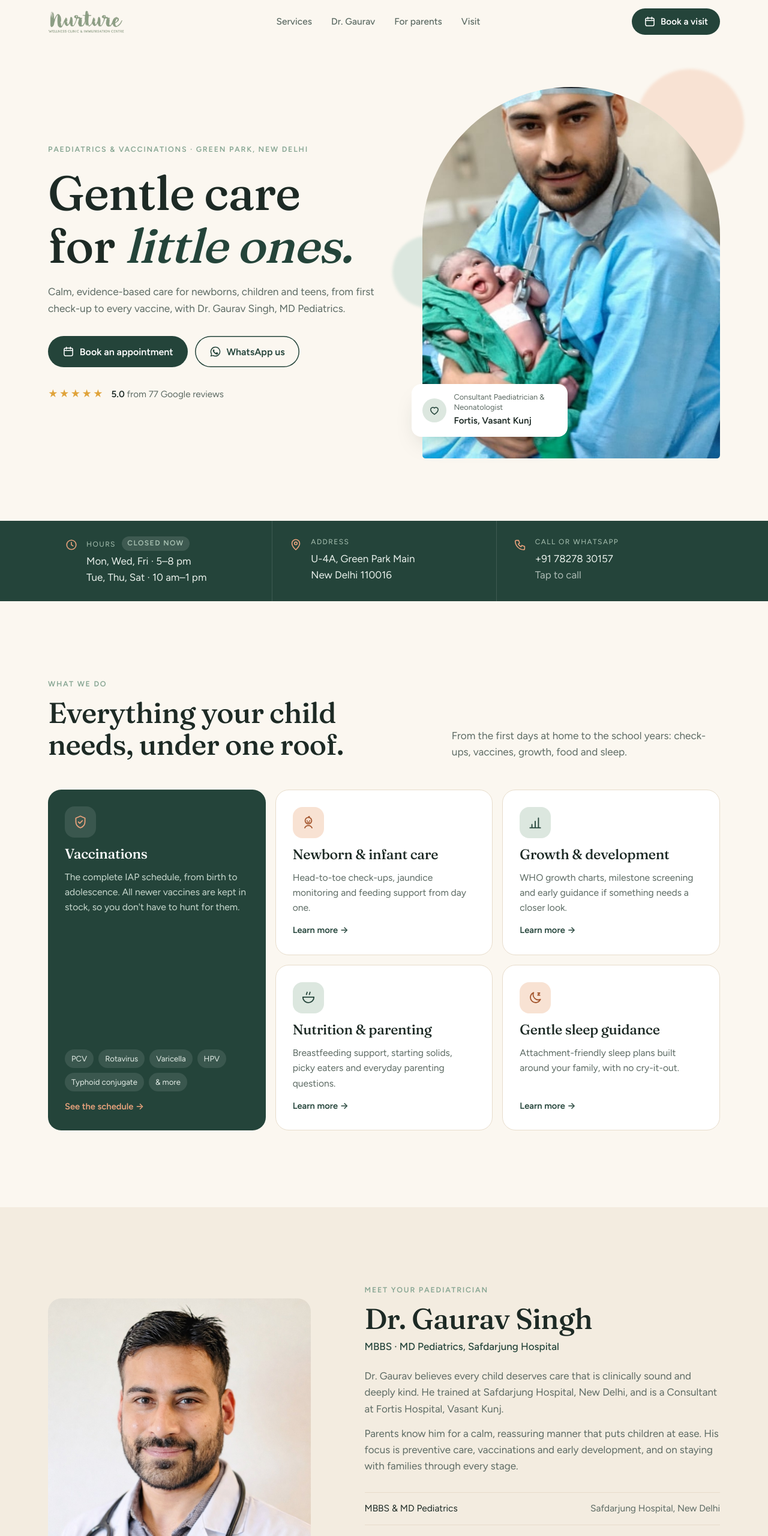
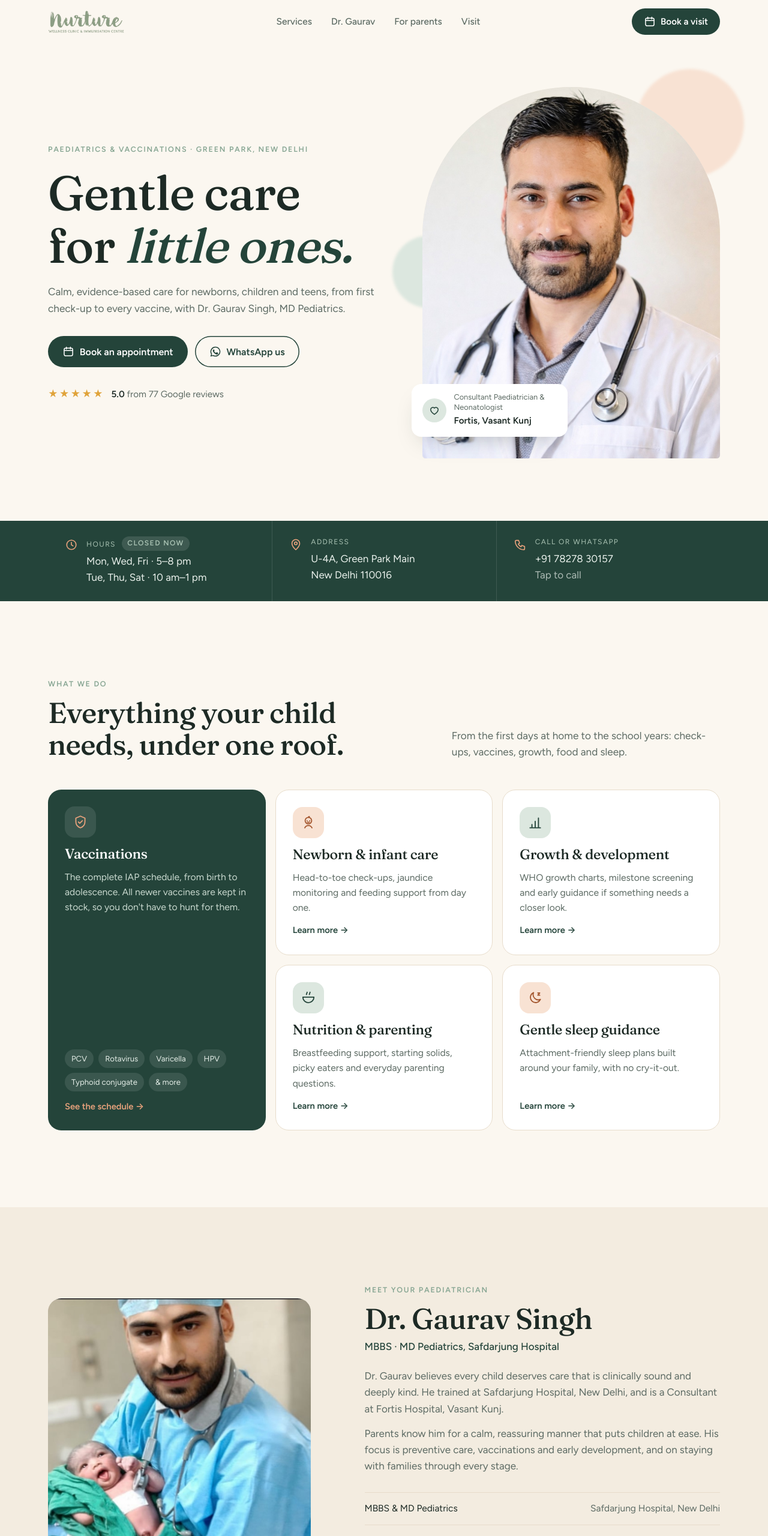
Before and after one commit to SatwadhiDas/clinic, a plain HTML site: page index.html in a window 1280 px wide. Shown: the top 2560 px of the page at 60% size. Drawn offline with Linux system fonts and the light colour scheme.

Commit message:
Swap hero and doctor-section photos
Co-Authored-By: Claude Opus 5.5 <noreply@anthropic.com>

```diff
--- a/index.html
+++ b/index.html
@@ -61,7 +61,7 @@ header.scrolled{border-color:var(--sand)}
 .rating b{color:var(--ink);font-weight:600}
 .hero-photo{position:relative}
 .hero-photo .arch{border-radius:999px 999px var(--r) var(--r);overflow:hidden;aspect-ratio:4/5;background:var(--paper)}
-.hero-photo .arch img{width:100%;height:100%;object-fit:cover;object-position:50% 30%}
+.hero-photo .arch img{width:100%;height:100%;object-fit:cover;object-position:50% 18%}
 .hero-photo .tag{position:absolute;left:-18px;bottom:36px;background:#fff;border-radius:16px;padding:14px 18px;box-shadow:0 18px 40px -20px rgba(29,42,37,.35);display:flex;gap:12px;align-items:center;max-width:260px}
 .hero-photo .tag .dot{width:40px;height:40px;border-radius:50%;background:var(--sage-soft);display:grid;place-items:center;flex:none;color:var(--forest)}
 .hero-photo .tag .dot svg{width:20px;height:20px}
@@ -116,7 +116,7 @@ header.scrolled{border-color:var(--sand)}
 .doctor{background:var(--paper)}
 .doc-grid{display:grid;grid-template-columns:.85fr 1.15fr;gap:clamp(32px,7vw,96px);align-items:center}
 .doc-photo{position:relative}
-.doc-photo img{border-radius:var(--r);aspect-ratio:4/5;height:auto;object-fit:cover;object-position:50% 12%;width:100%}
+.doc-photo img{border-radius:var(--r);aspect-ratio:4/5;height:auto;object-fit:cover;object-position:42% 40%;width:100%}
 .doc-photo .stat{position:absolute;right:-20px;bottom:28px;background:var(--cream);border-radius:18px;padding:16px 20px;box-shadow:0 18px 40px -22px rgba(29,42,37,.4)}
 .doc-photo .stat b{font-family:var(--serif);font-size:2rem;font-weight:500;display:block;line-height:1;color:var(--forest)}
 .doc-photo .stat span{font-size:.82rem;color:var(--muted)}
@@ -248,7 +248,7 @@ footer{background:var(--forest);color:#BFD1C6;padding:56px 0 calc(40px + env(saf
     </div>
     <div class="hero-photo">
       <span class="blob a" aria-hidden="true"></span><span class="blob b" aria-hidden="true"></span>
-      <div class="arch"><img src="img/newborn.jpg" alt="Dr. Gaurav Singh holding a newborn baby" width="1093" height="1100"></div>
+      <div class="arch"><img src="img/dr-gaurav.jpg" alt="Portrait of Dr. Gaurav Singh" width="733" height="1100"></div>
       <div class="tag">
         <span class="dot"><svg><use href="#i-heart"/></svg></span>
         <span><small>Consultant Paediatrician &amp; Neonatologist</small><strong>Fortis, Vasant Kunj</strong></span>
@@ -310,7 +310,7 @@ footer{background:var(--forest);color:#BFD1C6;padding:56px 0 calc(40px + env(saf
 <section class="doctor" id="doctor">
   <div class="wrap doc-grid">
     <div class="doc-photo reveal">
-      <img src="img/dr-gaurav.jpg" alt="Portrait of Dr. Gaurav Singh" width="733" height="1100" loading="lazy">
+      <img src="img/newborn.jpg" alt="Dr. Gaurav Singh holding a newborn baby" width="1093" height="1100" loading="lazy">
       <div class="stat"><b>8+ yrs</b><span>caring for children</span></div>
     </div>
     <div class="reveal">
```
